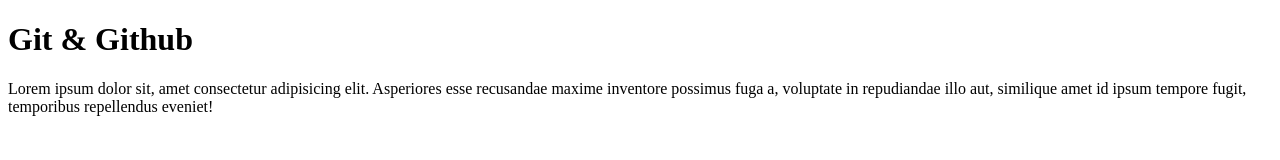
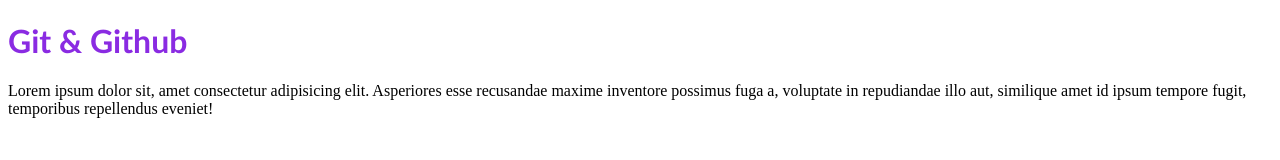
Before and after one commit to maurocosta98/CLASE-12-24257, a plain HTML site: page index.html in a window 1280 px wide. Drawn offline with Linux system fonts and the light colour scheme.

Commit message:
1st commit
creacion del style.css y modificacion del index

```diff
--- a/index.html
+++ b/index.html
@@ -4,6 +4,7 @@
     <meta charset="UTF-8">
     <meta name="viewport" content="width=device-width, initial-scale=1.0">
     <title>Practica con Git-Github</title>
+    <link rel="stylesheet" href="./style.css">
 </head>
 <body>
     <h1>Git & Github</h1>
--- /dev/null
+++ b/style.css
@@ -0,0 +1,4 @@
+h1{
+    font-family: 'Gill Sans', 'Gill Sans MT', Calibri, 'Trebuchet MS', sans-serif;
+    color: blueviolet;
+}
```
